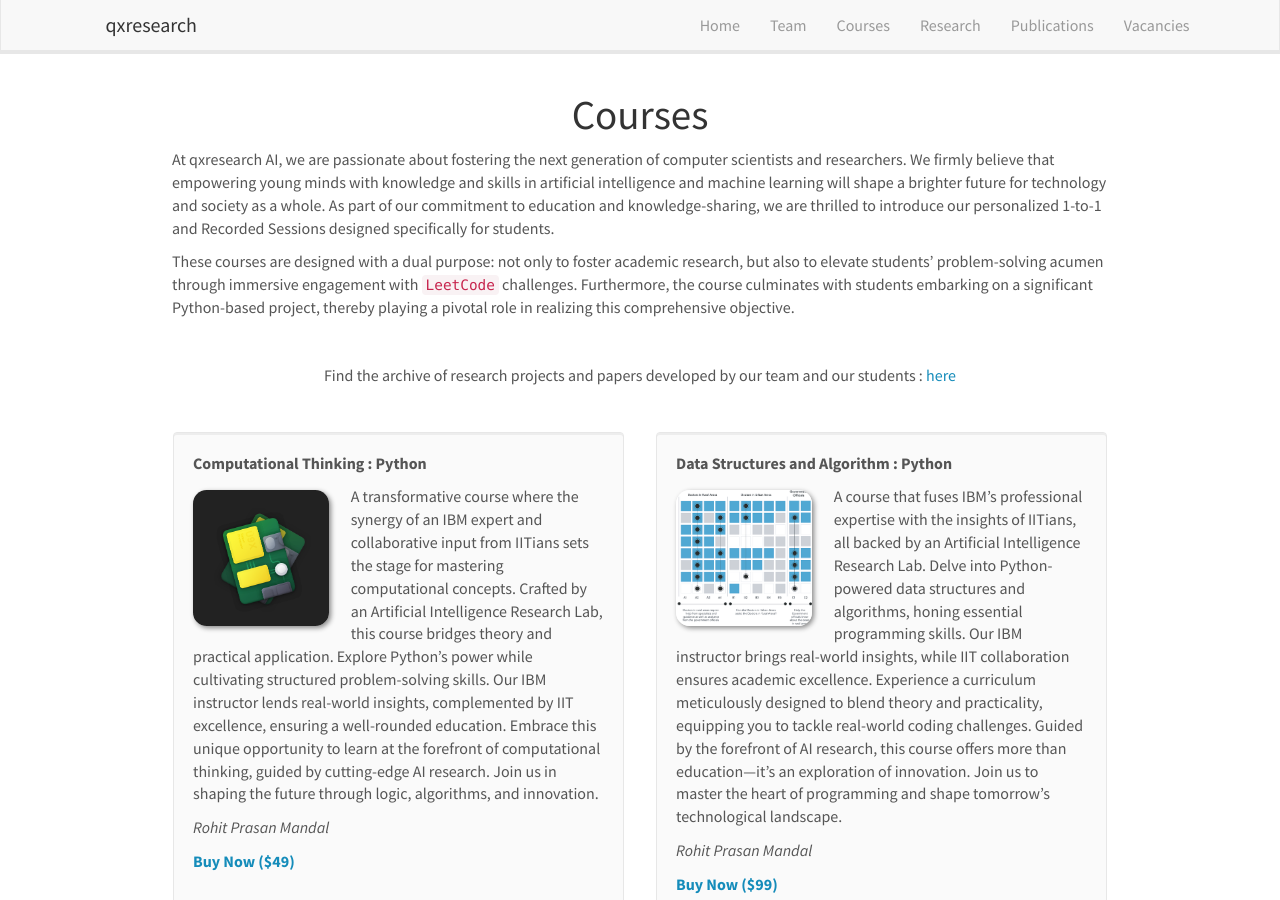
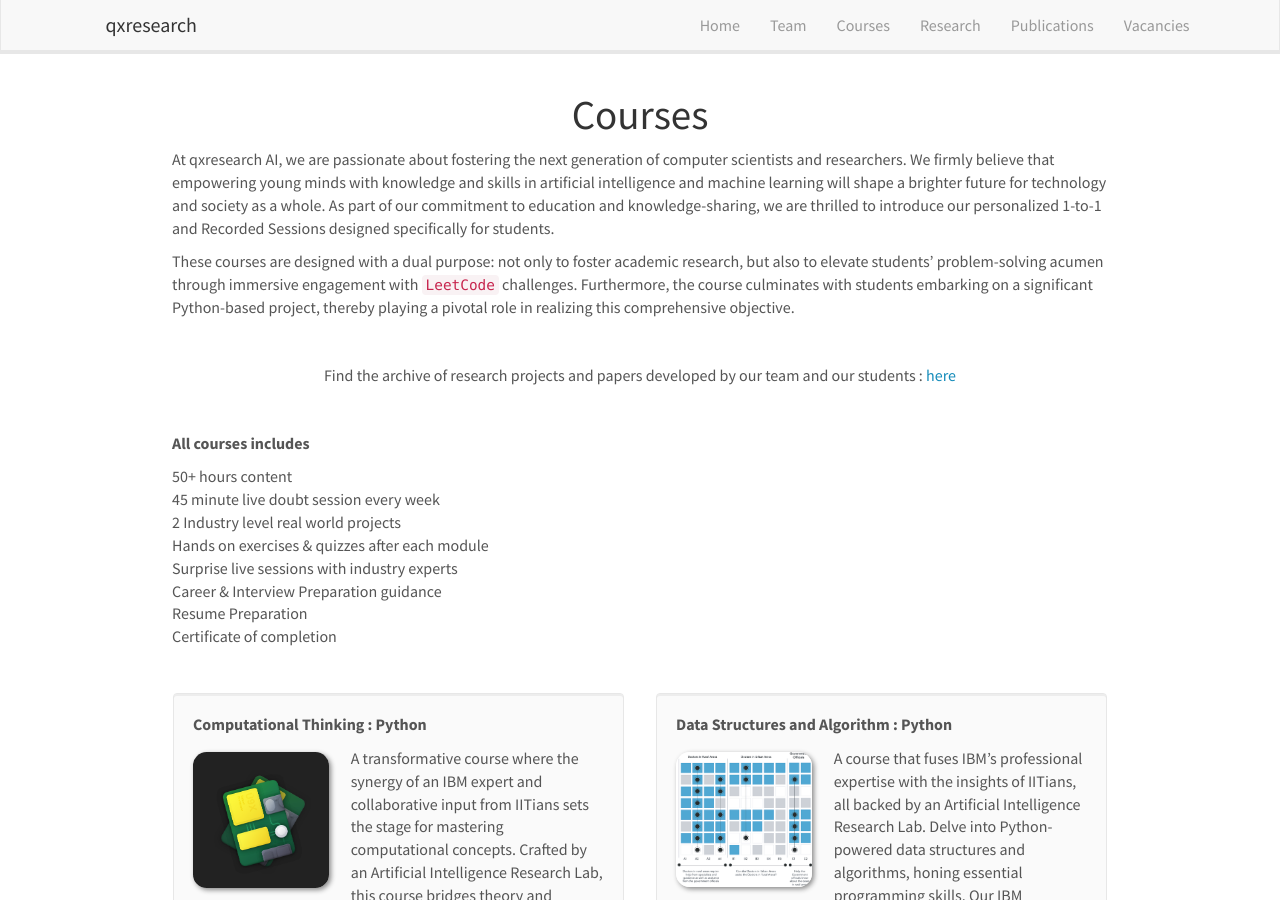
Before and after one commit to qxresearch/qxresearch.github.io, a Jekyll site: the page built from _pages/courses.md, in a window 1280 px wide and 900 px high. Built offline with Jekyll 4.4.1, drawn with Linux system fonts in a browser that asks for light colours; nearby versions of some CDN libraries.

Commit message:
Update courses.md

```diff
--- a/_pages/courses.md
+++ b/_pages/courses.md
@@ -18,6 +18,19 @@ These courses are designed with a dual purpose: not only to foster academic rese
 <br>
 
 <p style="text-align: center;">Find the archive of research projects and papers developed by our team and our students : [here](https://github.com/qxresearch/qxresearch-event-1)</p>
+
+<br>
+
+**All courses includes**
+
+  50+ hours content<br>
+  45 minute live doubt session every week<br>
+  2 Industry level real world projects<br>
+  Hands on exercises & quizzes after each module<br>
+  Surprise live sessions with industry experts<br>
+  Career & Interview Preparation guidance<br>
+  Resume Preparation<br>
+  Certificate of completion
 
 <br>
 
```
